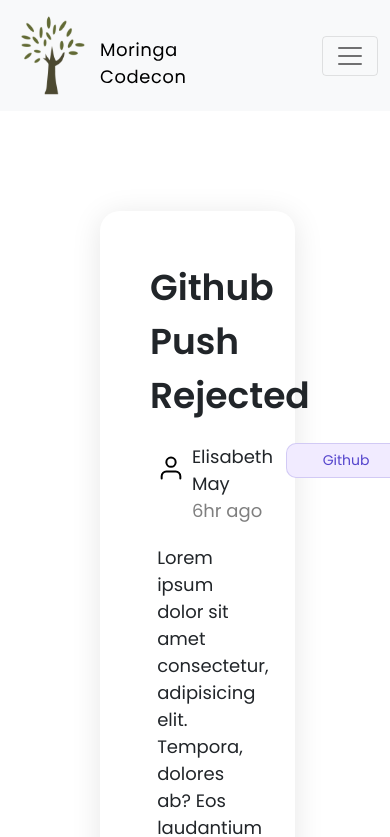
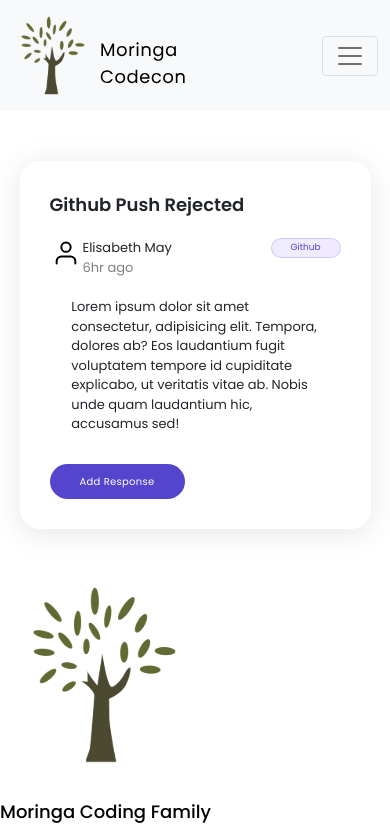
Before and after one commit to Kwathuta/moringa-codecon, an Angular app: page / in a window 390 px wide. Shown: the top 837 px of the page. Built offline with nearby package versions, Linux system fonts and the light colour scheme.

Commit message:
adding reaponsiveness to issues component

```diff
--- a/src/app/components/issues/issues.component.css
+++ b/src/app/components/issues/issues.component.css
@@ -81,3 +81,39 @@ button {
   font-size: 18px;
   letter-spacing: 0.03em;
 }
+
+@media screen and (max-width: 425px) {
+  .issue-card {
+    margin: 50px auto;
+    padding: 30px;
+    width: 90%;
+  }
+
+  .issue-title {
+    font-size: 18px;
+  }
+
+  .author-avatar {
+    width: 33px;
+    height: 30px;
+    border-radius: 10px;
+  }
+
+  .author-name-time {
+    font-size: 13px;
+  }
+
+  .purple {
+    width: 70px;
+    height: 20.42px;
+    font-size: 9px;
+  }
+
+  .issue-content {
+    font-size: 13px;
+  }
+
+  button {
+    font-size: 10px;
+  }
+}
```
